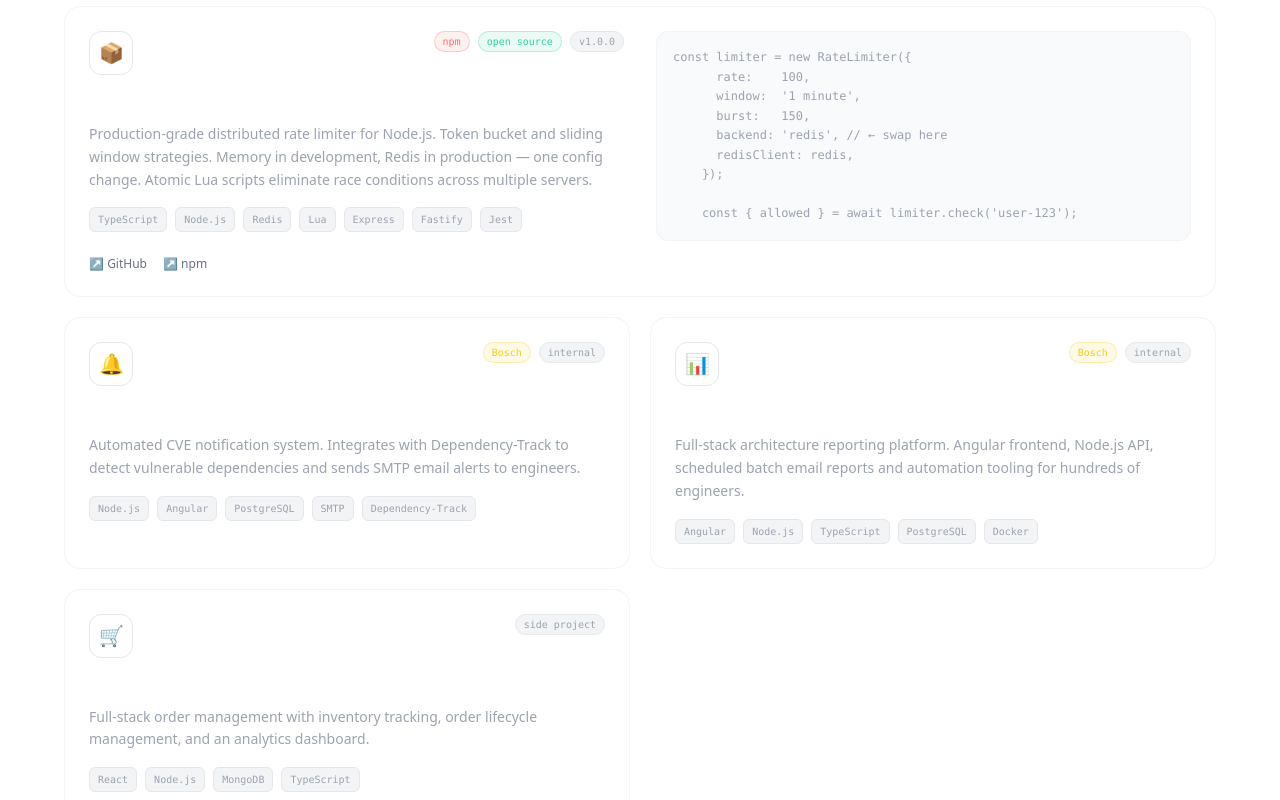
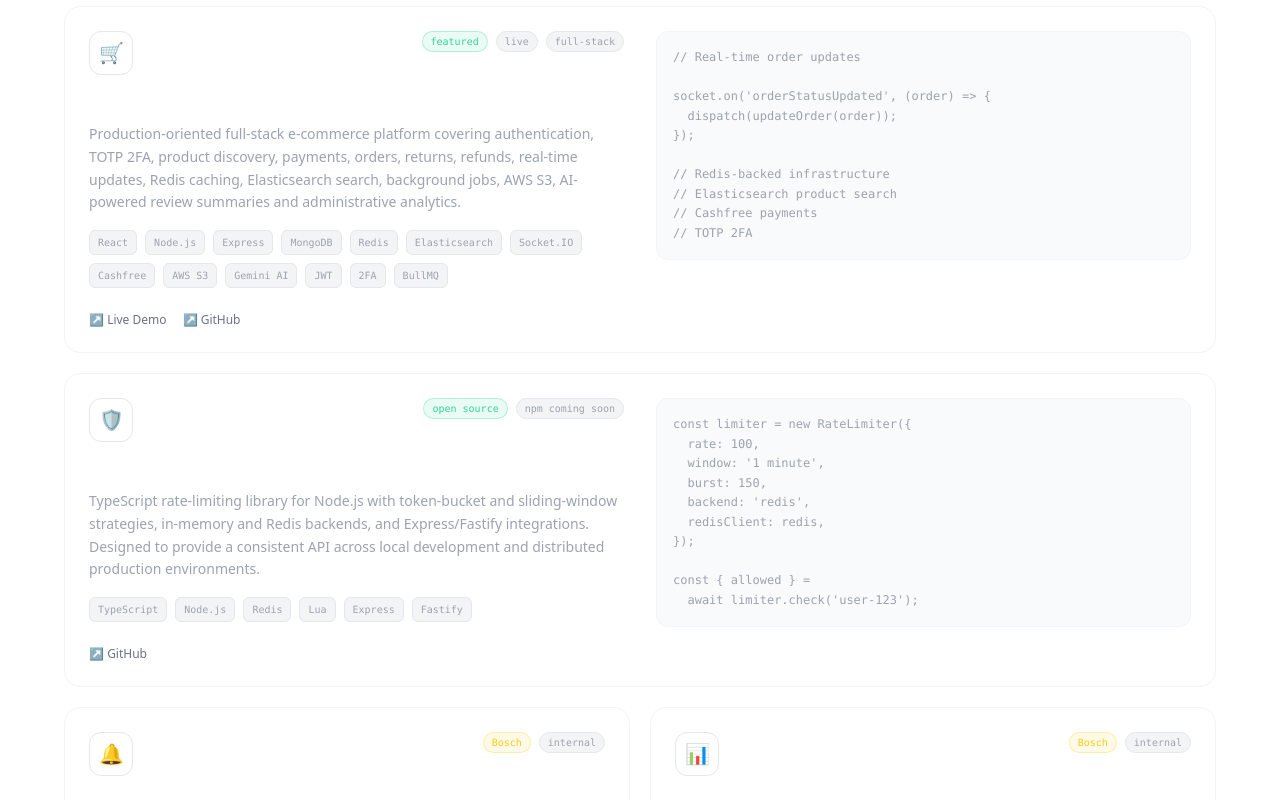
Before and after one commit to AnantDuhan/Anant-Duhan-Portfolio, a React app: page / in a window 1280 px wide. Shown: the part 1720-2520 px from the top of the page. Built offline with nearby package versions, Linux system fonts and the light colour scheme; the HTML template or start-up script is replaced by a standard one.

Commit message:
data modified

```diff
--- a/src/data/index.ts
+++ b/src/data/index.ts
@@ -1,69 +1,159 @@
 export const NAV_LINKS = [
   { label: 'About',      href: '#about' },
+  { label: 'Experience', href: '#experience' },
   { label: 'Projects',   href: '#projects' },
   { label: 'Skills',     href: '#skills' },
-  { label: 'Experience', href: '#experience' },
   { label: 'Contact',    href: '#contact' },
 ]
 
 export const STATS = [
   { value: '2.5+', label: 'Years experience' },
-  { value: '1',    label: 'npm package' },
-  { value: '44',   label: 'Tests passing' },
-  { value: '5+',   label: 'Production systems' },
+  { value: '1100+', label: 'LeetCode problems solved' },
+  { value: '2',    label: 'Featured projects' },
+  { value: '3+',   label: 'Production systems' },
 ]
 
 export const ABOUT_CARDS = [
-  { icon: '⚡', title: 'Full-Stack',   desc: 'Angular + React frontends, Node.js APIs, database design' },
-  { icon: '📦', title: 'Open Source', desc: 'Published on npm, production-grade with full test coverage' },
-  { icon: '🔒', title: 'Reliability', desc: 'Atomic operations, clock skew handling, fail-open patterns' },
-  { icon: '🚀', title: 'Shipping',    desc: 'From idea to production — CI/CD, Docker, cloud deployment' },
+  {
+    icon: '⚡',
+    title: 'Backend Engineering',
+    desc: 'Java, Spring Boot, Node.js, REST APIs, microservices and event-driven systems',
+  },
+  {
+    icon: '🌐',
+    title: 'Full-Stack',
+    desc: 'React and Angular applications backed by scalable Node.js and Spring Boot services',
+  },
+  {
+    icon: '🔄',
+    title: 'Distributed Systems',
+    desc: 'Redis, Elasticsearch, Socket.IO, background jobs, caching and distributed rate limiting',
+  },
+  {
+    icon: '🚀',
+    title: 'Production',
+    desc: 'Docker, AWS, GitHub Actions, CI/CD, authentication, monitoring and cloud deployments',
+  },
 ]
 
 export const PROJECTS = [
   {
     featured: true,
-    icon: '📦',
-    badges: [{ label: 'npm', color: 'red' }, { label: 'open source', color: 'green' }, { label: 'v1.0.0', color: 'default' }],
+    icon: '🛒',
+    badges: [
+      { label: 'featured', color: 'green' },
+      { label: 'live', color: 'default' },
+      { label: 'full-stack', color: 'default' },
+    ],
+    name: 'MAISON — E-Commerce Platform',
+    desc: 'Production-oriented full-stack e-commerce platform covering authentication, TOTP 2FA, product discovery, payments, orders, returns, refunds, real-time updates, Redis caching, Elasticsearch search, background jobs, AWS S3, AI-powered review summaries and administrative analytics.',
+    tech: [
+      'React',
+      'Node.js',
+      'Express',
+      'MongoDB',
+      'Redis',
+      'Elasticsearch',
+      'Socket.IO',
+      'Cashfree',
+      'AWS S3',
+      'Gemini AI',
+      'JWT',
+      '2FA',
+      'BullMQ',
+    ],
+    links: [
+      {
+        label: 'Live Demo',
+        href: 'https://maisonorderplanning.in',
+      },
+      {
+        label: 'GitHub',
+        href: 'https://github.com/AnantDuhan/MAISON-Order-Planning',
+      },
+    ],
+    code: `// Real-time order updates
+
+socket.on('orderStatusUpdated', (order) => {
+  dispatch(updateOrder(order));
+});
+
+// Redis-backed infrastructure
+// Elasticsearch product search
+// Cashfree payments
+// TOTP 2FA`,
+  },
+
+  {
+    featured: true,
+    icon: '🛡️',
+    badges: [
+      { label: 'open source', color: 'green' },
+      { label: 'npm coming soon', color: 'default' },
+    ],
     name: '@anantduhan/limiter-core',
-    desc: 'Production-grade distributed rate limiter for Node.js. Token bucket and sliding window strategies. Memory in development, Redis in production — one config change. Atomic Lua scripts eliminate race conditions across multiple servers.',
-    tech: ['TypeScript', 'Node.js', 'Redis', 'Lua', 'Express', 'Fastify', 'Jest'],
+    desc: 'TypeScript rate-limiting library for Node.js with token-bucket and sliding-window strategies, in-memory and Redis backends, and Express/Fastify integrations. Designed to provide a consistent API across local development and distributed production environments.',
+    tech: [
+      'TypeScript',
+      'Node.js',
+      'Redis',
+      'Lua',
+      'Express',
+      'Fastify',
+    ],
     links: [
-      { label: 'GitHub', href: 'https://github.com/AnantDuhan/limiter-core' },
-      { label: 'npm',    href: 'https://npmjs.com/package/@anantduhan/limiter-core' },
+      {
+        label: 'GitHub',
+        href: 'https://github.com/AnantDuhan/limiter-core',
+      },
     ],
     code: `const limiter = new RateLimiter({
-      rate:    100,
-      window:  '1 minute',
-      burst:   150,
-      backend: 'redis', // ← swap here
-      redisClient: redis,
-    });
+  rate: 100,
+  window: '1 minute',
+  burst: 150,
+  backend: 'redis',
+  redisClient: redis,
+});
 
-    const { allowed } = await limiter.check('user-123');`,
+const { allowed } =
+  await limiter.check('user-123');`,
   },
+
   {
     icon: '🔔',
-    badges: [{ label: 'Bosch', color: 'yellow' }, { label: 'internal', color: 'default' }],
-    name: 'FossLens — Vulnerability Notifier',
-    desc: 'Automated CVE notification system. Integrates with Dependency-Track to detect vulnerable dependencies and sends SMTP email alerts to engineers.',
-    tech: ['Node.js', 'Angular', 'PostgreSQL', 'SMTP', 'Dependency-Track'],
+    badges: [
+      { label: 'Bosch', color: 'yellow' },
+      { label: 'internal', color: 'default' },
+    ],
+    name: 'FossLens — Vulnerability Automation',
+    desc: 'Automation platform for software vulnerability and compliance workflows, integrating GitHub, Dependency-Track and enterprise services to automate application onboarding, scanning and notification workflows.',
+    tech: [
+      'Node.js',
+      'GitHub Actions',
+      'Dependency-Track',
+      'REST APIs',
+      'YAML',
+      'Automation',
+    ],
     links: [],
   },
+
   {
     icon: '📊',
-    badges: [{ label: 'Bosch', color: 'yellow' }, { label: 'internal', color: 'default' }],
-    name: 'PMT Architecture Reports',
-    desc: 'Full-stack architecture reporting platform. Angular frontend, Node.js API, scheduled batch email reports and automation tooling for hundreds of engineers.',
-    tech: ['Angular', 'Node.js', 'TypeScript', 'PostgreSQL', 'Docker'],
-    links: [],
-  },
-  {
-    icon: '🛒',
-    badges: [{ label: 'side project', color: 'default' }],
-    name: 'Order Planning — E-commerce',
-    desc: 'Full-stack order management with inventory tracking, order lifecycle management, and an analytics dashboard.',
-    tech: ['React', 'Node.js', 'MongoDB', 'TypeScript'],
+    badges: [
+      { label: 'Bosch', color: 'yellow' },
+      { label: 'internal', color: 'default' },
+    ],
+    name: 'PMT Architecture & Reporting Platform',
+    desc: 'Enterprise reporting and automation platform supporting architecture, application lifecycle and compliance-related reporting workflows across internal engineering teams.',
+    tech: [
+      'Angular',
+      'Node.js',
+      'TypeScript',
+      'REST APIs',
+      'Docker',
+      'Automation',
+    ],
     links: [],
   },
 ]
@@ -72,66 +162,118 @@ export const SKILLS = [
   {
     group: 'Languages',
     items: [
-      { name: 'TypeScript',  pct: 90 },
-      { name: 'JavaScript',  pct: 88 },
-      { name: 'Python',      pct: 72 },
-      { name: 'SQL',         pct: 78 },
+      { name: 'Java',       pct: 88 },
+      { name: 'TypeScript', pct: 90 },
+      { name: 'JavaScript', pct: 88 },
+      { name: 'Python',    pct: 70 },
+      { name: 'SQL',       pct: 78 },
     ],
   },
+
   {
-    group: 'Frameworks',
+    group: 'Backend',
     items: [
-      { name: 'Angular',          pct: 85 },
-      { name: 'React',            pct: 80 },
-      { name: 'Node.js',          pct: 88 },
-      { name: 'Express / Fastify', pct: 82 },
+      { name: 'Spring Boot', pct: 85 },
+      { name: 'Node.js',     pct: 90 },
+      { name: 'Express',     pct: 88 },
+      { name: 'REST APIs',   pct: 90 },
+    ],
+  },
+
+  {
+    group: 'Frontend',
+    items: [
+      { name: 'Angular',    pct: 85 },
+      { name: 'React',      pct: 82 },
+      { name: 'TypeScript', pct: 90 },
+      { name: 'Redux',      pct: 78 },
+    ],
+  },
+
+  {
+    group: 'Distributed Systems',
+    items: [
+      { name: 'Redis',         pct: 85 },
+      { name: 'Elasticsearch', pct: 78 },
+      { name: 'Socket.IO',     pct: 82 },
+      { name: 'Docker',        pct: 82 },
     ],
   },
 ]
 
 export const TECH_CHIPS = [
-  'PostgreSQL','MongoDB','Redis','Docker','AWS',
-  'GitHub Actions','Linux','Jest','Webpack',
-  'Tailwind CSS','Next.js','Postman','Lua','Git','CI/CD',
+  'Java',
+  'Spring Boot',
+  'Node.js',
+  'TypeScript',
+  'JavaScript',
+  'React',
+  'Angular',
+  'MongoDB',
+  'Oracle',
+  'Redis',
+  'Elasticsearch',
+  'Kafka',
+  'Socket.IO',
+  'BullMQ',
+  'Docker',
+  'AWS',
+  'GitHub Actions',
+  'REST APIs',
+  'JWT',
+  'OAuth',
+  'TOTP 2FA',
+  'Git',
+  'CI/CD',
 ]
 
 export const EXPERIENCE = [
   {
-    period:  '2025 — Present',
-    role:    'Software Engineer-1',
+    period: 'Jan 2024 — Present',
+    role: 'Software Engineer I',
     company: 'Bosch Global Software Technologies · Coimbatore, India',
     points: [
-      'Built FossLens — automated CVE notification system using Dependency-Track + SMTP',
-      'Developed and maintained PMT Architecture Reports platform (Angular + Node.js)',
-      'Implemented SLM Mailer — scheduled batch email reporting with Node.js cron jobs',
-      'Contributed to Unified Desk app across Angular frontend and Node.js backend',
-      'Built automation tooling reducing manual reporting overhead significantly',
+      'Develop enterprise software using Java, Spring Boot, Node.js, Angular and TypeScript',
+      'Built automation and backend services for application lifecycle, reporting and compliance workflows',
+      'Developed FossLens automation integrating GitHub, Dependency-Track and enterprise APIs',
+      'Worked on PMT architecture and reporting systems used across internal engineering workflows',
+      'Built and maintained enterprise Angular applications and REST-based backend services',
+      'Automated testing and engineering workflows using Playwright, SWTBot and CI/CD pipelines',
+      'Improved application startup performance from approximately 25 seconds to 2–3 seconds',
+      'Reduced post-release defects by approximately 30% through automated validation and tooling',
+      'Reduced manual testing effort by approximately 90% through test automation',
     ],
   },
+
   {
-    period:  'Sep 2026',
-    role:    'Open Source Author',
-    company: '@anantduhan/limiter-core · npm',
+    period: 'Open Source',
+    role: 'Open Source Developer',
+    company: '@anantduhan/limiter-core · GitHub',
     points: [
-      'Designed and shipped production-grade distributed rate limiter for Node.js',
-      'Atomic Redis Lua scripts — zero race conditions under high concurrency',
-      '44 tests passing across unit and integration suites',
-      'Express and Fastify adapter middleware included out of the box',
-    ],
-  },
-  {
-    period:  '2020 — 2024',
-    role:    'B.Tech — Computer Science',
-    company: 'SRM Institute of Science and Technology · Chennai, India',
-    points: [
-      'Specialization in full-stack web development and systems programming',
-      'Strong foundation in data structures, algorithms, databases and networks',
+      'Designed a TypeScript rate-limiting library for Node.js applications',
+      'Implemented token-bucket and sliding-window rate-limiting strategies',
+      'Implemented memory and Redis-backed storage for development and distributed deployments',
+      'Added Express and Fastify integrations for application-level rate limiting',
+      'Designed the library around distributed-system concerns such as concurrency and atomic operations',
+      'npm publication is planned; the project is currently available through GitHub',
     ],
   },
 ]
 
 export const CONTACT_LINKS = [
-  { icon: '⚡', label: 'GitHub',   href: 'https://github.com/AnantDuhan' },
-  { icon: '📦', label: 'npm',      href: 'https://npmjs.com/~anantduhan' },
-  { icon: '💼', label: 'LinkedIn', href: 'https://linkedin.com/in/anantduhan' },
+  {
+    icon: '⚡',
+    label: 'GitHub',
+    href: 'https://github.com/AnantDuhan',
+  },
+  {
+    icon: '📦',
+    label: 'limiter-core',
+    href: 'https://github.com/AnantDuhan/limiter-core',
+  },
+  {
+    icon: '💼',
+    label: 'LinkedIn',
+    href: 'https://linkedin.com/in/anantduhan',
+  },
 ]
```
